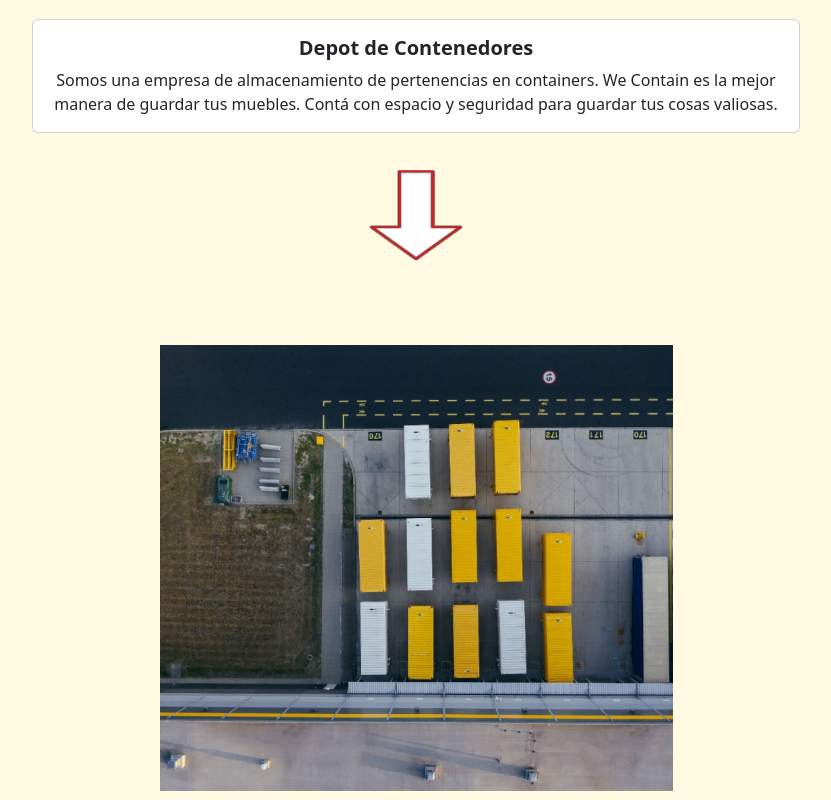
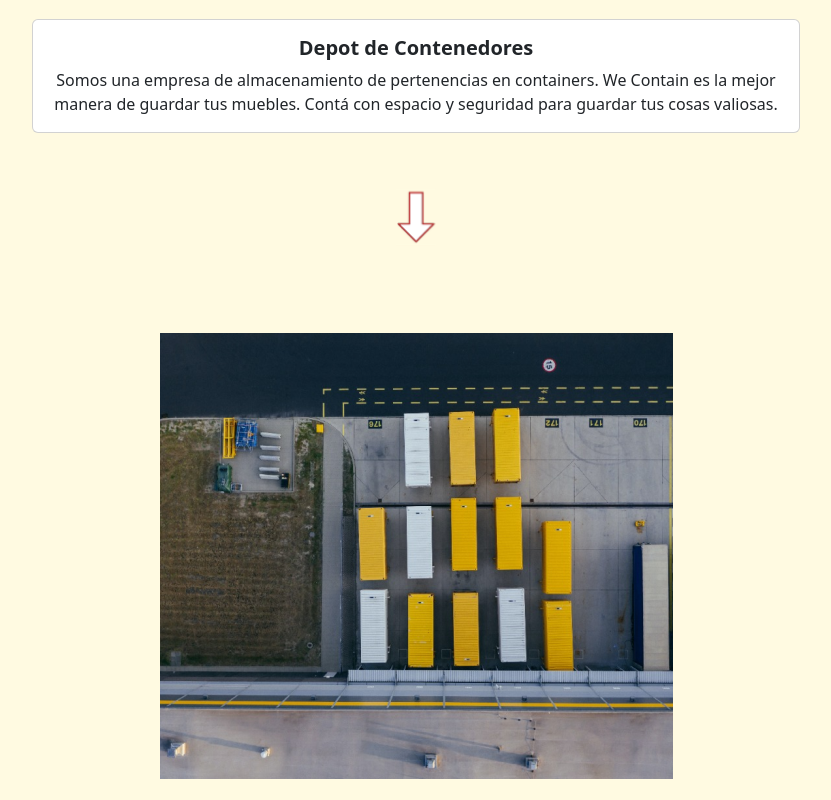
Before and after one commit to Lucaso1992/we-contain, a plain HTML site: page index.html in a window 1280 px wide. Shown: the part 460-1260 px from the top of the page, without its empty margins (224-1055 px from the left). Drawn offline with nearby package versions, Linux system fonts and the light colour scheme.

Commit message:
arrow styles

```diff
--- a/index.html
+++ b/index.html
@@ -75,10 +75,10 @@
                         Contá con espacio y seguridad para guardar tus cosas valiosas.</p>
                 </div>
             </div>
-            <div class="floating">
-                <img class="arrow" src="./assets/img/arrow-def.png" alt="arrow">
+            <div class="floating mt-4">
+                <img class="arrow w-100 h-100" src="./assets/img/arrow-def.png" alt="arrow">
             </div>
-            <div class="image">
+            <div class="image mt-4">
                 <img class="w-100 object-fit-contain mt-5" src="./assets/img/container-2.png" alt="img-container">
             </div>
             <div class="cardies sobre-nos card text-center mt-5 w-70">
--- a/scss/layout/_main-index.scss
+++ b/scss/layout/_main-index.scss
@@ -61,6 +61,9 @@ h2 {
     animation-duration: 1s;
     animation-iteration-count: infinite;
     animation-timing-function: ease-in-out;
+    width: 40px;
+    height: 56px;
+    margin-bottom: 3rem;
 }
 
 @keyframes floating {
```
Also changed, not shown: css/style.css, 1 other file.
